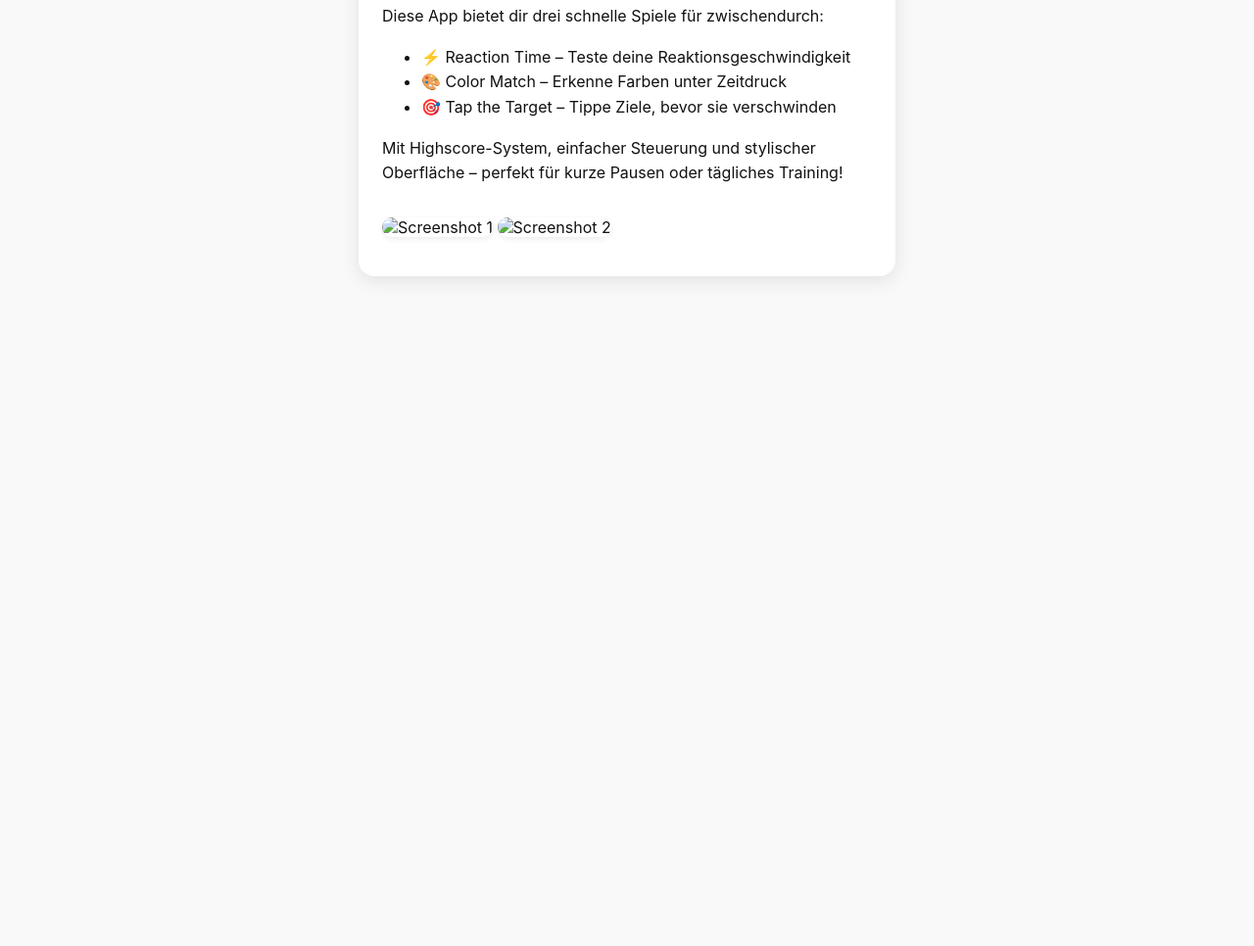
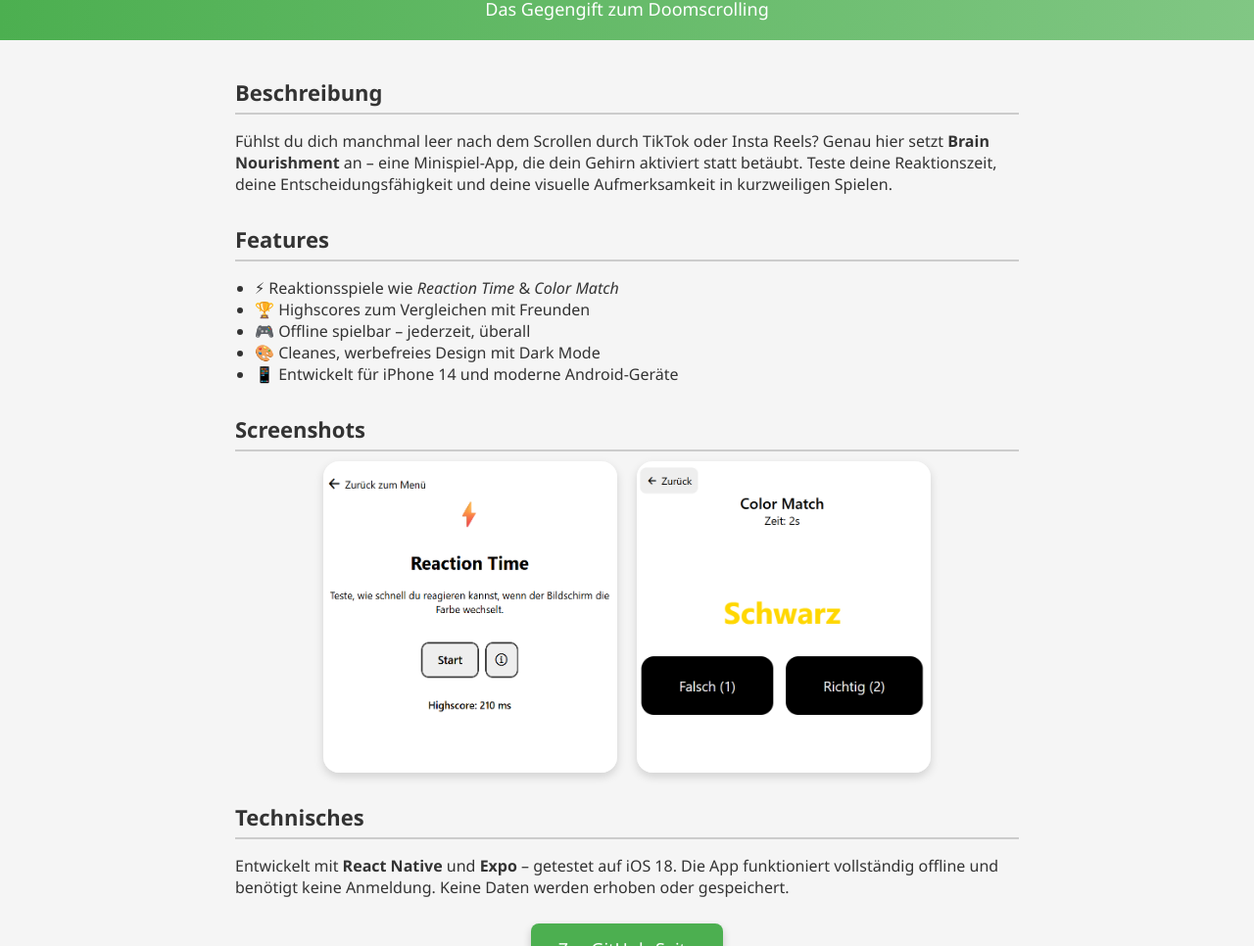
Before and after one commit to TihanMo/brain-nourishment, a plain HTML site: page store-page/index.html in a window 1280 px wide. Shown: the part 236-1202 px from the top of the page at 98% size. Before the commit the page ends 800 px from the top, so only its background shows below. Drawn offline with Linux system fonts and the light colour scheme.

Commit message:
store page images added

```diff
--- a/store-page/index.html
+++ b/store-page/index.html
@@ -3,92 +3,127 @@
 <head>
   <meta charset="UTF-8" />
   <meta name="viewport" content="width=device-width, initial-scale=1.0"/>
-  <title>Brain Nourishment – Mini Games</title>
+  <title>Brain Nourishment – App-Vorschau</title>
   <style>
     body {
-      font-family: -apple-system, BlinkMacSystemFont, "Segoe UI", Roboto, sans-serif;
+      font-family: 'Segoe UI', Tahoma, Geneva, Verdana, sans-serif;
       margin: 0;
       padding: 0;
-      background: #f9f9f9;
-      color: #111;
+      background: #f5f5f5;
+      color: #333;
     }
-
-    .app-container {
-      max-width: 500px;
-      margin: 40px auto;
-      background: white;
-      padding: 24px;
+    .app-header {
+      background: linear-gradient(to right, #4caf50, #81c784);
+      color: white;
+      padding: 40px 20px 20px;
+      text-align: center;
+    }
+    .app-icon {
+      width: 120px;
+      height: 120px;
+      border-radius: 24px;
+      box-shadow: 0 4px 12px rgba(0,0,0,0.2);
+      margin: 0 auto 20px;
+      background: url('./assets/logo.png') center/cover no-repeat;
+    }
+    .app-title {
+      font-size: 32px;
+      margin: 10px 0;
+    }
+    .app-subtitle {
+      font-size: 18px;
+      font-weight: 300;
+    }
+    .container {
+      padding: 20px;
+      max-width: 800px;
+      margin: auto;
+    }
+    .section {
+      margin-bottom: 30px;
+    }
+    .section h2 {
+      font-size: 22px;
+      border-bottom: 2px solid #ccc;
+      padding-bottom: 6px;
+      margin-bottom: 10px;
+    }
+    .features ul {
+      padding-left: 20px;
+    }
+    .cta {
+      text-align: center;
+      margin: 40px 0;
+    }
+    .cta a {
+      background: #4caf50;
+      color: white;
+      text-decoration: none;
+      padding: 14px 28px;
+      font-size: 18px;
+      border-radius: 8px;
+      box-shadow: 0 4px 8px rgba(0,0,0,0.2);
+    }
+    .screenshots {
+      display: flex;
+      gap: 20px;
+      justify-content: center;
+      flex-wrap: wrap;
+    }
+    .screenshots img {
+      max-width: 300px;
       border-radius: 16px;
-      box-shadow: 0 4px 20px rgba(0,0,0,0.1);
-    }
-
-    .app-header {
-      display: flex;
-      align-items: center;
-      gap: 16px;
-    }
-
-    .app-icon {
-      width: 80px;
-      height: 80px;
-      border-radius: 20%;
-      background: #eee;
-      object-fit: cover;
-    }
-
-    .app-title {
-      font-size: 24px;
-      font-weight: 700;
-      margin: 0;
-    }
-
-    .app-subtitle {
-      font-size: 16px;
-      color: #666;
-    }
-
-    .description {
-      margin-top: 24px;
-      font-size: 16px;
-      line-height: 1.6;
-    }
-
-    .screenshots {
-      margin-top: 32px;
-    }
-
-    .screenshot-img {
-      width: 100%;
-      border-radius: 12px;
-      margin-bottom: 16px;
-      box-shadow: 0 2px 6px rgba(0,0,0,0.08);
+      box-shadow: 0 4px 10px rgba(0,0,0,0.15);
     }
   </style>
 </head>
 <body>
-  <div class="app-container">
-    <div class="app-header">
-      <img src="icon.png" alt="App Icon" class="app-icon" />
-      <div>
-        <h1 class="app-title">🧠 Brain Nourishment</h1>
-        <p class="app-subtitle">Mini Games zur Reaktions- und Wahrnehmungsschulung</p>
+  <div class="app-header">
+    <div class="app-icon"></div>
+    <div class="app-title">Brain Nourishment</div>
+    <div class="app-subtitle">Das Gegengift zum Doomscrolling</div>
+  </div>
+
+  <div class="container">
+    <div class="section">
+      <h2>Beschreibung</h2>
+      <p>
+        Fühlst du dich manchmal leer nach dem Scrollen durch TikTok oder Insta Reels?
+        Genau hier setzt <strong>Brain Nourishment</strong> an – eine Minispiel-App, die dein Gehirn aktiviert statt betäubt.
+        Teste deine Reaktionszeit, deine Entscheidungsfähigkeit und deine visuelle Aufmerksamkeit in kurzweiligen Spielen.
+      </p>
+    </div>
+
+    <div class="section features">
+      <h2>Features</h2>
+      <ul>
+        <li>⚡ Reaktionsspiele wie <em>Reaction Time</em> & <em>Color Match</em></li>
+        <li>🏆 Highscores zum Vergleichen mit Freunden</li>
+        <li>🎮 Offline spielbar – jederzeit, überall</li>
+        <li>🎨 Cleanes, werbefreies Design mit Dark Mode</li>
+        <li>📱 Entwickelt für iPhone 14 und moderne Android-Geräte</li>
+      </ul>
+    </div>
+
+    <div class="section">
+      <h2>Screenshots</h2>
+      <div class="screenshots">
+        <img src="./assets/1.png" alt="Screenshot 1" />
+        <img src="./assets/2.png" alt="Screenshot 2" />
       </div>
     </div>
 
-    <div class="description">
-      <strong>Trainiere dein Gehirn mit Spaß!</strong><br /><br />
-      Diese App bietet dir drei schnelle Spiele für zwischendurch:
-      <ul>
-        <li>⚡ Reaction Time – Teste deine Reaktionsgeschwindigkeit</li>
-        <li>🎨 Color Match – Erkenne Farben unter Zeitdruck</li>
-        <li>🎯 Tap the Target – Tippe Ziele, bevor sie verschwinden</li>
-      </ul>
-      Mit Highscore-System, einfacher Steuerung und stylischer Oberfläche – perfekt für kurze Pausen oder tägliches Training!
+    <div class="section">
+      <h2>Technisches</h2>
+      <p>
+        Entwickelt mit <strong>React Native</strong> und <strong>Expo</strong> – getestet auf iOS 18.
+        Die App funktioniert vollständig offline und benötigt keine Anmeldung.
+        Keine Daten werden erhoben oder gespeichert.
+      </p>
     </div>
 
-    <div class="screenshots">
-      <img src="screenshot1.jpg" alt="Screenshot 1" class="screenshot-img" />
-      <img src="screenshot2.jpg" alt="Screenshot 2" class="screenshot-img" />
+    <div class="cta">
+      <a href="https://github.com/TihanMo/brain-nourishment" target="_blank">Zur GitHub-Seite</a>
     </div>
   </div>
 </body>
```
Also changed, not shown: store-page/assets/1.png (added), store-page/assets/2.png (added), store-page/assets/logo.png (added).
